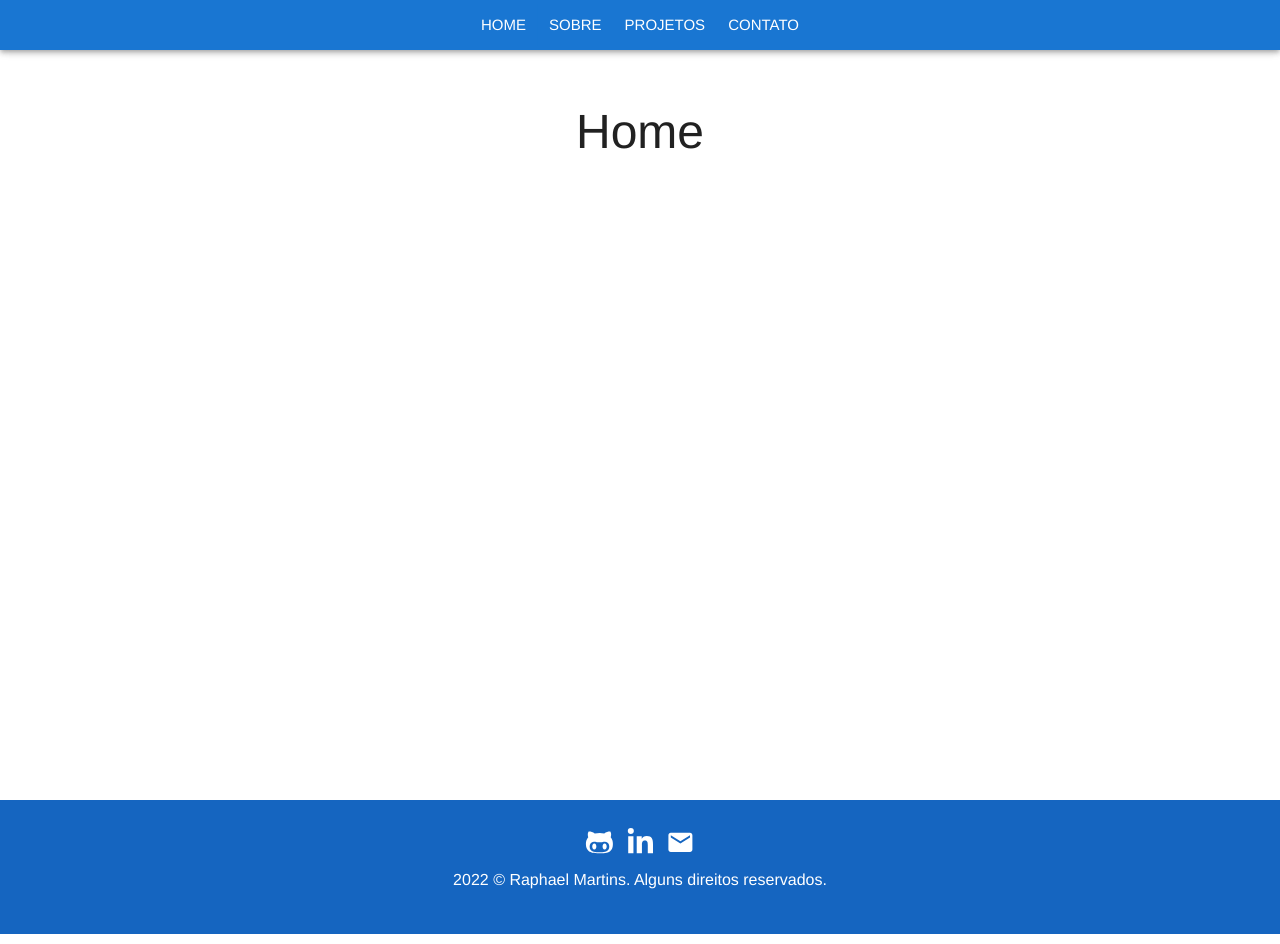
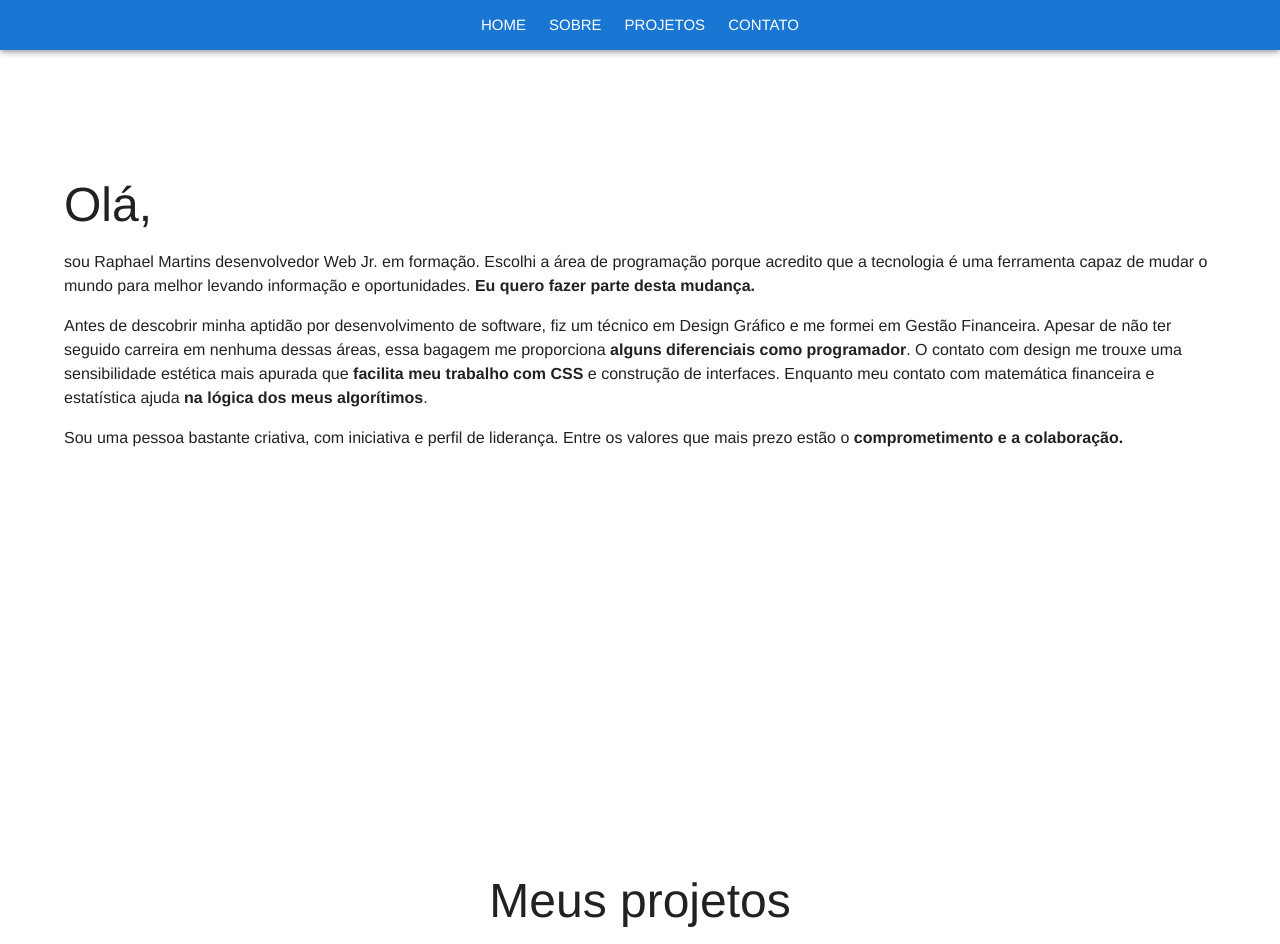
Before and after one commit to raphaelalmeidamartins/raphaelalmeidamartins.github.io, a React (Create React App) app: page / in a window 1280 px wide. Shown: the top 944 px of the page. Built offline with nearby package versions, Linux system fonts and the light colour scheme; a web font is replaced by a local one.

Commit message:
:recycle: refactor: remove the routes
Insted of routes, now every page is now a section

```diff
--- a/src/App.js
+++ b/src/App.js
@@ -1,25 +1,21 @@
 import React from 'react';
-import { Route, Routes } from 'react-router-dom';
+import Footer from './components/Footer';
 import Header from './components/Header';
 import About from './pages/About';
 import Contact from './pages/Contact';
 import Home from './pages/Home';
 import Projects from './pages/Projects';
-import Footer from './components/Footer';
-import Wrapper from './components/Wrapper';
 
 function App() {
   return (
     <>
       <Header />
-      <Wrapper>
-        <Routes>
-          <Route path="/" element={ <Home /> } />
-          <Route path="/about" element={ <About /> } />
-          <Route path="/projects" element={ <Projects /> } />
-          <Route path="/contact" element={ <Contact /> } />
-        </Routes>
-      </Wrapper>
+      <main>
+        <Home />
+        <About />
+        <Projects />
+        <Contact />
+      </main>
       <Footer />
     </>
   );
```
